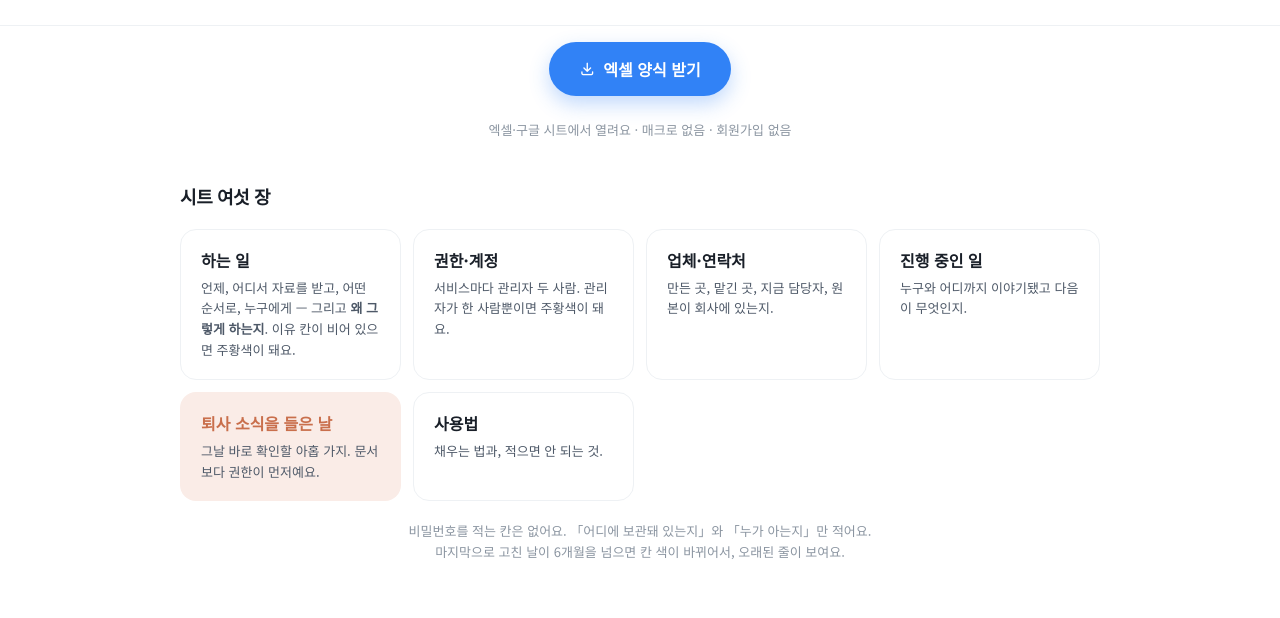
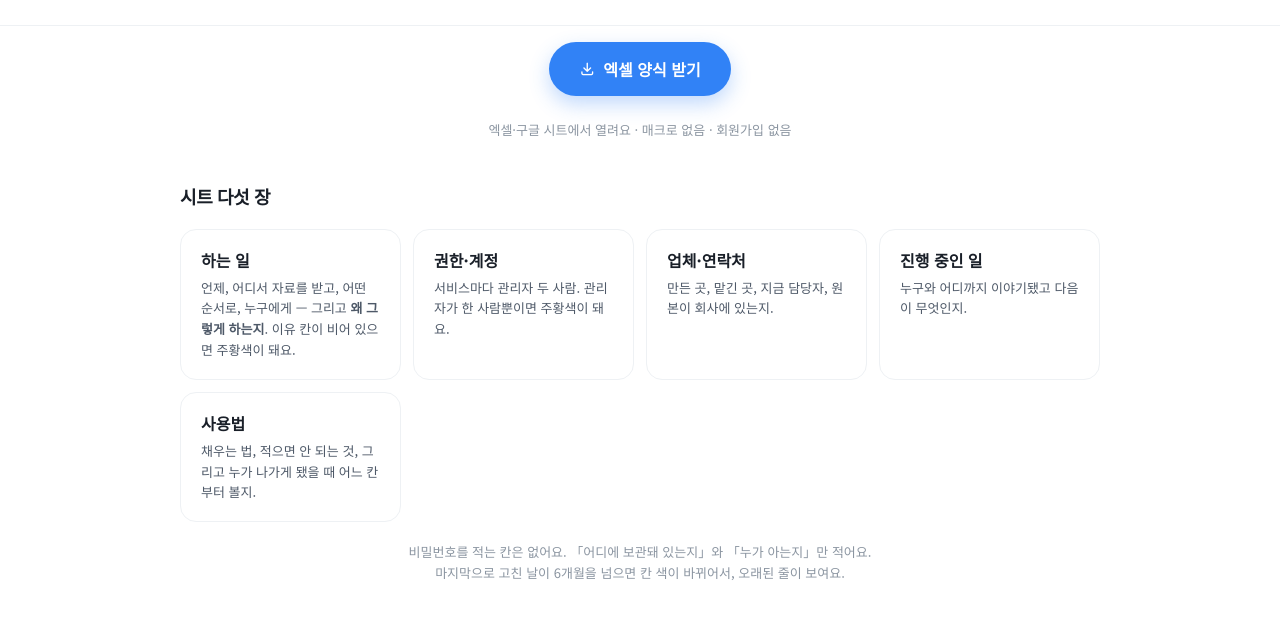
Before and after one commit to data2102/reflo_site, a plain HTML site: page tools/handover/index.html in a window 1280 px wide. Shown: the part 386-1004 px from the top of the page. Drawn offline with Linux system fonts and the light colour scheme.

Commit message:
인수인계서 양식: 평소 장부 다섯 시트로, 사용법에 누가 나가게 됐을 때
Co-Authored-By: Claude Opus 5.5 <noreply@anthropic.com>

```diff
--- a/tools/handover/index.html
+++ b/tools/handover/index.html
@@ -4,7 +4,7 @@
 <meta charset="utf-8">
 <meta name="viewport" content="width=device-width,initial-scale=1">
 <title>업무 인수인계서 양식 (엑셀) — 리플로 무료 양식</title>
-<meta name="description" content="퇴사할 때 쓰는 서식이 아니라 평소에 채워 두는 업무 인수인계서 엑셀 양식. 하는 일, 권한·계정, 업체·연락처, 진행 중인 일, 퇴사 소식을 들은 날 확인할 아홉 가지. 무료.">
+<meta name="description" content="퇴사할 때 쓰는 서식이 아니라 평소에 채워 두는 업무 인수인계서 엑셀 양식. 하는 일과 그 이유, 권한·계정, 업체·연락처, 진행 중인 일. 무료.">
 <link rel="canonical" href="https://reflo-works.netlify.app/tools/handover/">
 <meta property="og:type" content="website">
 <meta property="og:site_name" content="리플로 Reflo">
@@ -48,14 +48,13 @@
     <p class="privacy">엑셀·구글 시트에서 열려요 · 매크로 없음 · 회원가입 없음</p>
   </div>
 
-  <h2 class="t-h2">시트 여섯 장</h2>
+  <h2 class="t-h2">시트 다섯 장</h2>
   <div class="sheets">
     <div class="sheet"><b>하는 일</b><span>언제, 어디서 자료를 받고, 어떤 순서로, 누구에게 — 그리고 <b style="display:inline;font-size:inherit">왜 그렇게 하는지</b>. 이유 칸이 비어 있으면 주황색이 돼요.</span></div>
     <div class="sheet"><b>권한·계정</b><span>서비스마다 관리자 두 사람. 관리자가 한 사람뿐이면 주황색이 돼요.</span></div>
     <div class="sheet"><b>업체·연락처</b><span>만든 곳, 맡긴 곳, 지금 담당자, 원본이 회사에 있는지.</span></div>
     <div class="sheet"><b>진행 중인 일</b><span>누구와 어디까지 이야기됐고 다음이 무엇인지.</span></div>
-    <div class="sheet point"><b>퇴사 소식을 들은 날</b><span>그날 바로 확인할 아홉 가지. 문서보다 권한이 먼저예요.</span></div>
-    <div class="sheet"><b>사용법</b><span>채우는 법과, 적으면 안 되는 것.</span></div>
+    <div class="sheet"><b>사용법</b><span>채우는 법, 적으면 안 되는 것, 그리고 누가 나가게 됐을 때 어느 칸부터 볼지.</span></div>
   </div>
   <p class="sec-note">비밀번호를 적는 칸은 없어요. 「어디에 보관돼 있는지」와 「누가 아는지」만 적어요.<br>
     마지막으로 고친 날이 6개월을 넘으면 칸 색이 바뀌어서, 오래된 줄이 보여요.</p>
```
Also changed, not shown: 1 other file.
